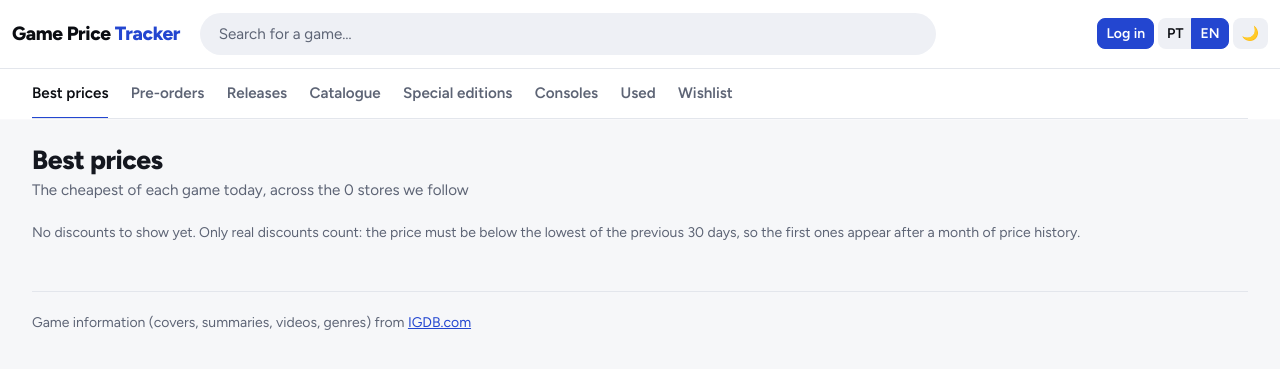
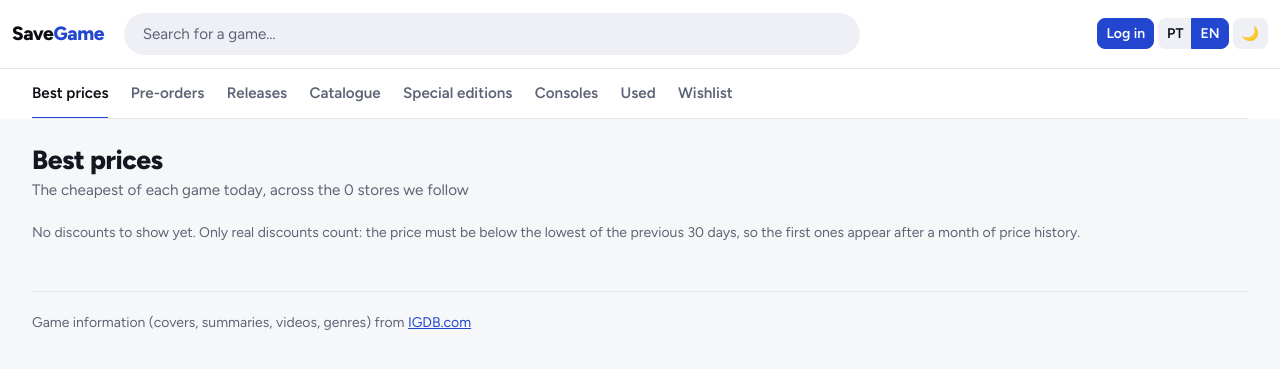
Before and after one commit to Barbaaz/Project-10794, a Python web app: template templates/index.html in a window 1280 px wide. Shown: the top 369 px of the page. Run offline with Jinja, Linux system fonts and the light colour scheme; the template is opened without the code that fills it, so the values that code supplies are empty.

Commit message:
Name the site SaveGame
The user chose the name (2026-10-12): the header, page titles, the installed app (manifest)
and the admin alerts. The service worker cache goes to v5 so the saved offline page has it too.

Co-Authored-By: Claude Opus 5.5 <noreply@anthropic.com>

```diff
--- a/scheduler/notify.py
+++ b/scheduler/notify.py
@@ -65,4 +65,4 @@ def run_summary(failed, warnings):
         parts.append(f"Falhou: {', '.join(failed)}")
     if warnings:
         parts.append(f"Com problemas (produtos em falta): {', '.join(warnings)}")
-    return "Game Price Tracker", " · ".join(parts) + ". Ver logs\\scraper-<data>.log"
+    return "SaveGame", " · ".join(parts) + ". Ver logs\\scraper-<data>.log"
--- a/static/offline.html
+++ b/static/offline.html
@@ -4,7 +4,7 @@
     <!-- Shown by the service worker (static/sw.js) for a page not saved on this device, without a connection -->
     <meta charset="UTF-8">
     <meta name="viewport" content="width=device-width, initial-scale=1">
-    <title>Game Price Tracker</title>
+    <title>SaveGame</title>
     <link rel="icon" href="/static/favicon.svg" type="image/svg+xml">
     <link href="https://cdn.jsdelivr.net/npm/bootstrap@5.3.0/dist/css/bootstrap.min.css" rel="stylesheet" integrity="sha384-9ndCyUaIbzAi2FUVXJi0CjmCapSmO7SnpJef0486qhLnuZ2cdeRhO02iuK6FUUVM" crossorigin="anonymous">
     <link href="/static/common.css" rel="stylesheet">
--- a/static/pages/game.js
+++ b/static/pages/game.js
@@ -36,7 +36,7 @@ async function load() {
 }
 
 function render() {
-    document.title = `${localName(game, "title")} (${game.platform}) · Game Price Tracker`;
+    document.title = `${localName(game, "title")} (${game.platform}) · SaveGame`;
     document.getElementById("title").textContent = localName(game, "title");
     document.getElementById("platform").textContent = game.platform_name;
 
--- a/static/pages/listing.js
+++ b/static/pages/listing.js
@@ -17,7 +17,7 @@ async function load() {
 }
 
 function render() {
-    document.title = `${listing.title} · ${eur.format(listing.price)} · Game Price Tracker`;
+    document.title = `${listing.title} · ${eur.format(listing.price)} · SaveGame`;
     const edition = listing.edition && listing.edition !== "Standard" ? ` — ${listing.edition}` : "";
     document.getElementById("title").textContent = listing.title + edition;
     document.getElementById("subtitle").textContent = listing.platform_name;
--- a/static/pages/profile.js
+++ b/static/pages/profile.js
@@ -13,7 +13,7 @@ async function load() {
     if (!response.ok) return document.getElementById("error").classList.remove("d-none");
     const user = await response.json();
     USER_ID = user.id;
-    document.title = `@${user.username} · Game Price Tracker`;
+    document.title = `@${user.username} · SaveGame`;
     document.getElementById("name").textContent =
         user.display_name !== user.username ? `${user.display_name} (@${user.username})` : `@${user.username}`;
     document.getElementById("since").textContent =
--- a/static/sw.js
+++ b/static/sw.js
@@ -13,7 +13,8 @@
 // v2: CDN files with integrity hashes (v1 may hold opaque copies they can't use)
 // v3: page scripts in files (static/pages/); saved pages from before had them inline
 // v4: the new look (2026-10-10) and its font
-const VERSION = "v4";
+// v5: the site's name, SaveGame (2026-10-12): the saved offline page had the old one
+const VERSION = "v5";
 const CACHE = `site-${VERSION}`;
 const SLOW_MS = 6000;      // past this, a saved copy is shown while the network keeps trying
 const CDN = "https://cdn.jsdelivr.net";       // Bootstrap, Chart.js: fixed versions in their URLs
--- a/templates/_header.html
+++ b/templates/_header.html
@@ -4,7 +4,7 @@
 <header class="site-header bg-body border-bottom{% if not home %} mb-4{% endif %}">
     <div class="container-xxl header-row">
         {% if home %}<h1 class="site-brand m-0">{% endif %}<a href="/" {% if home %}data-go-home {% endif %}class="site-brand-link"
-            ><span class="brand-a">Game Price</span> <span class="brand-b">Tracker</span></a>{% if home %}</h1>{% endif %}
+            ><span class="brand-a">Save</span><span class="brand-b">Game</span></a>{% if home %}</h1>{% endif %}
         <form class="header-search" id="search-form" action="/" method="get" role="search">
             <input type="search" id="q" name="q" class="form-control" autocomplete="off"
                    data-i18n-placeholder="search_placeholder" data-i18n-aria-label="search">
--- a/templates/account.html
+++ b/templates/account.html
@@ -3,7 +3,7 @@
 <head>
     <meta charset="UTF-8">
     <meta name="viewport" content="width=device-width, initial-scale=1">
-    <title>Game Price Tracker</title>
+    <title>SaveGame</title>
     <link rel="icon" href="/static/favicon.svg" type="image/svg+xml">
     <!-- installable on a phone (static/manifest.webmanifest, static/sw.js) -->
     <link rel="manifest" href="/manifest.webmanifest">
--- a/templates/admin.html
+++ b/templates/admin.html
@@ -3,7 +3,7 @@
 <head>
     <meta charset="UTF-8">
     <meta name="viewport" content="width=device-width, initial-scale=1">
-    <title>Game Price Tracker</title>
+    <title>SaveGame</title>
     <link rel="icon" href="/static/favicon.svg" type="image/svg+xml">
     <!-- installable on a phone (static/manifest.webmanifest, static/sw.js) -->
     <link rel="manifest" href="/manifest.webmanifest">
--- a/templates/collection.html
+++ b/templates/collection.html
@@ -3,7 +3,7 @@
 <head>
     <meta charset="UTF-8">
     <meta name="viewport" content="width=device-width, initial-scale=1">
-    <title>Game Price Tracker</title>
+    <title>SaveGame</title>
     <link rel="icon" href="/static/favicon.svg" type="image/svg+xml">
     <!-- installable on a phone (static/manifest.webmanifest, static/sw.js) -->
     <link rel="manifest" href="/manifest.webmanifest">
--- a/templates/game.html
+++ b/templates/game.html
@@ -3,7 +3,7 @@
 <head>
     <meta charset="UTF-8">
     <meta name="viewport" content="width=device-width, initial-scale=1">
-    <title>Game Price Tracker</title>
+    <title>SaveGame</title>
     <link rel="icon" href="/static/favicon.svg" type="image/svg+xml">
     <!-- installable on a phone (static/manifest.webmanifest, static/sw.js) -->
     <link rel="manifest" href="/manifest.webmanifest">
--- a/templates/index.html
+++ b/templates/index.html
@@ -3,7 +3,7 @@
 <head>
     <meta charset="UTF-8">
     <meta name="viewport" content="width=device-width, initial-scale=1">
-    <title>Game Price Tracker</title>
+    <title>SaveGame</title>
     <link rel="icon" href="/static/favicon.svg" type="image/svg+xml">
     <!-- installable on a phone (static/manifest.webmanifest, static/sw.js) -->
     <link rel="manifest" href="/manifest.webmanifest">
--- a/templates/listing.html
+++ b/templates/listing.html
@@ -3,7 +3,7 @@
 <head>
     <meta charset="UTF-8">
     <meta name="viewport" content="width=device-width, initial-scale=1">
-    <title>Game Price Tracker</title>
+    <title>SaveGame</title>
     <link rel="icon" href="/static/favicon.svg" type="image/svg+xml">
     <!-- installable on a phone (static/manifest.webmanifest, static/sw.js) -->
     <link rel="manifest" href="/manifest.webmanifest">
--- a/templates/messages.html
+++ b/templates/messages.html
@@ -3,7 +3,7 @@
 <head>
     <meta charset="UTF-8">
     <meta name="viewport" content="width=device-width, initial-scale=1">
-    <title>Game Price Tracker</title>
+    <title>SaveGame</title>
     <link rel="icon" href="/static/favicon.svg" type="image/svg+xml">
     <!-- installable on a phone (static/manifest.webmanifest, static/sw.js) -->
     <link rel="manifest" href="/manifest.webmanifest">
--- a/templates/profile.html
+++ b/templates/profile.html
@@ -3,7 +3,7 @@
 <head>
     <meta charset="UTF-8">
     <meta name="viewport" content="width=device-width, initial-scale=1">
-    <title>Game Price Tracker</title>
+    <title>SaveGame</title>
     <link rel="icon" href="/static/favicon.svg" type="image/svg+xml">
     <!-- installable on a phone (static/manifest.webmanifest, static/sw.js) -->
     <link rel="manifest" href="/manifest.webmanifest">
--- a/templates/sell.html
+++ b/templates/sell.html
@@ -3,7 +3,7 @@
 <head>
     <meta charset="UTF-8">
     <meta name="viewport" content="width=device-width, initial-scale=1">
-    <title>Game Price Tracker</title>
+    <title>SaveGame</title>
     <link rel="icon" href="/static/favicon.svg" type="image/svg+xml">
     <!-- installable on a phone (static/manifest.webmanifest, static/sw.js) -->
     <link rel="manifest" href="/manifest.webmanifest">
```
Also changed, not shown: tests/test_schedule.py (+3 -3 lines), tests/test_store_status.py (+1 -1 lines), static/manifest.webmanifest.
